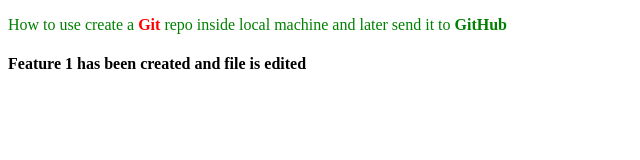
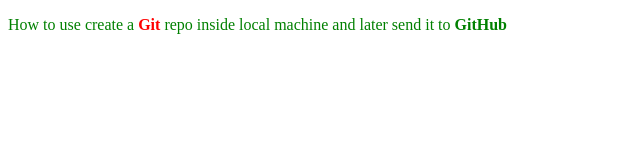
Before and after one commit to BharathSiddoji/local_repo, a plain HTML site: page index.html in a window 1280 px wide. Shown: the whole page, without its empty margins (0-640 px from the left). Drawn offline with Linux system fonts and the light colour scheme.

Commit message:
Revert "edit of text in feature1"

```diff
--- a/index.html
+++ b/index.html
@@ -8,6 +8,5 @@
 </head>
 <body>
     <p>How to use create a <b class="highlight">Git</b> repo inside local machine and later send it to <b>GitHub</b></p>
-    <h4>Feature 1 has been created and file is edited</h4>
 </body>
 </html>
```
